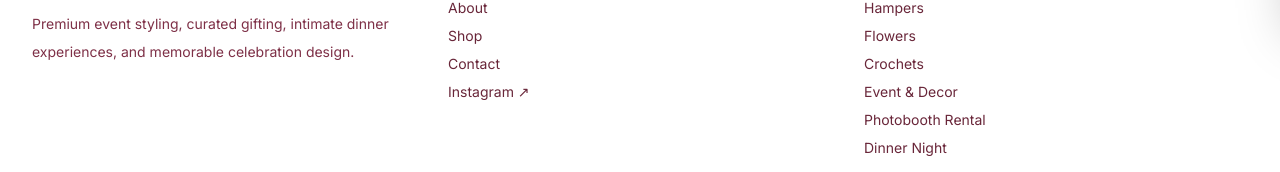
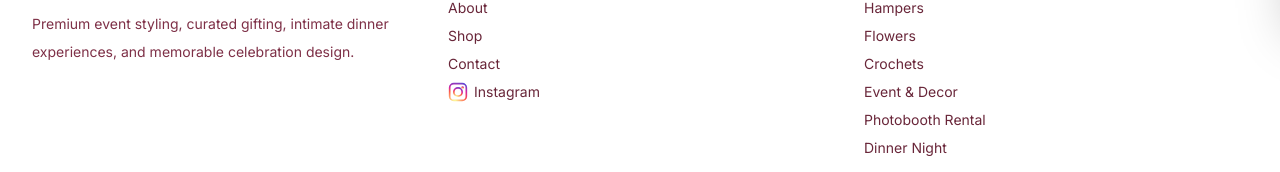
Before and after one commit to bhupeshbashera30-afk/The-Keep-Sake-Moment, a React (Vite) app: page /order-success in a window 1280 px wide. Shown: the part 780-952 px from the top of the page. Built offline with nearby package versions, Linux system fonts and the light colour scheme.

Commit message:
Replace Instagram text with colored gradient Instagram logo icon in footer

```diff
--- a/src/components/Footer.tsx
+++ b/src/components/Footer.tsx
@@ -1,5 +1,22 @@
 import { Link } from 'react-router-dom'
 import { SERVICE_CATEGORIES, SHOP_CATEGORIES } from '../lib/siteConfig'
+
+const InstagramColorIcon = ({ className = '' }: { className?: string }) => (
+  <svg className={className} viewBox="0 0 24 24" fill="none" xmlns="http://www.w3.org/2000/svg">
+    <defs>
+      <radialGradient id="ig-grad" cx="30%" cy="107%" r="150%">
+        <stop offset="0%" stopColor="#fdf497" />
+        <stop offset="5%" stopColor="#fdf497" />
+        <stop offset="45%" stopColor="#fd5949" />
+        <stop offset="60%" stopColor="#d6249f" />
+        <stop offset="90%" stopColor="#285AEB" />
+      </radialGradient>
+    </defs>
+    <rect x="2" y="2" width="20" height="20" rx="5" stroke="url(#ig-grad)" strokeWidth="2" />
+    <circle cx="12" cy="12" r="5" stroke="url(#ig-grad)" strokeWidth="2" />
+    <circle cx="17.5" cy="6.5" r="1.5" fill="url(#ig-grad)" />
+  </svg>
+)
 
 const footerLinks = [
   ...SHOP_CATEGORIES.map((category) => ({ to: `/shop?category=${category.key}`, label: category.label })),
@@ -11,7 +28,8 @@ export function Footer() {
     <footer className="border-t border-burgundy-100 bg-white">
       <div className="mx-auto grid max-w-7xl gap-8 px-4 py-12 md:grid-cols-3 md:px-8">
         <div><p className="font-serif text-2xl text-burgundy-900">Keepsake Moments</p><p className="mt-3 max-w-sm text-sm leading-7 text-burgundy-600">Premium event styling, curated gifting, intimate dinner experiences, and memorable celebration design.</p></div>
-        <div><p className="text-xs uppercase tracking-[0.3em] text-burgundy-500">Navigate</p><div className="mt-4 flex flex-col gap-2 text-sm text-burgundy-700"><Link to="/about">About</Link><Link to="/shop">Shop</Link><Link to="/contact">Contact</Link><a href="https://www.instagram.com/thekeepsakemoment?utm_source=ig_web_button_share_sheet&igsh=ZDNlZDc0MzIxNw==" target="_blank" rel="noopener noreferrer" className="flex items-center gap-1.5 hover:text-burgundy-900 transition-colors">Instagram ↗</a></div></div>
+        <div><p className="text-xs uppercase tracking-[0.3em] text-burgundy-500">Navigate</p><div className="mt-4 flex flex-col gap-2 text-sm text-burgundy-700"><Link to="/about">About</Link><Link to="/shop">Shop</Link><Link to="/contact">Contact</Link><a href="https://www.instagram.com/thekeepsakemoment?utm_source=ig_web_button_share_sheet&igsh=ZDNlZDc0MzIxNw==" target="_blank" rel="noopener noreferrer" className="flex items-center gap-1.5 hover:text-burgundy-900 transition-colors"><InstagramColorIcon className="h-5 w-5" /> Instagram</a></div></div>
+
         <div><p className="text-xs uppercase tracking-[0.3em] text-burgundy-500">Services</p><div className="mt-4 flex flex-col gap-2 text-sm text-burgundy-700">{footerLinks.map((link) => <Link key={link.to} to={link.to}>{link.label}</Link>)}</div></div>
       </div>
     </footer>
```
